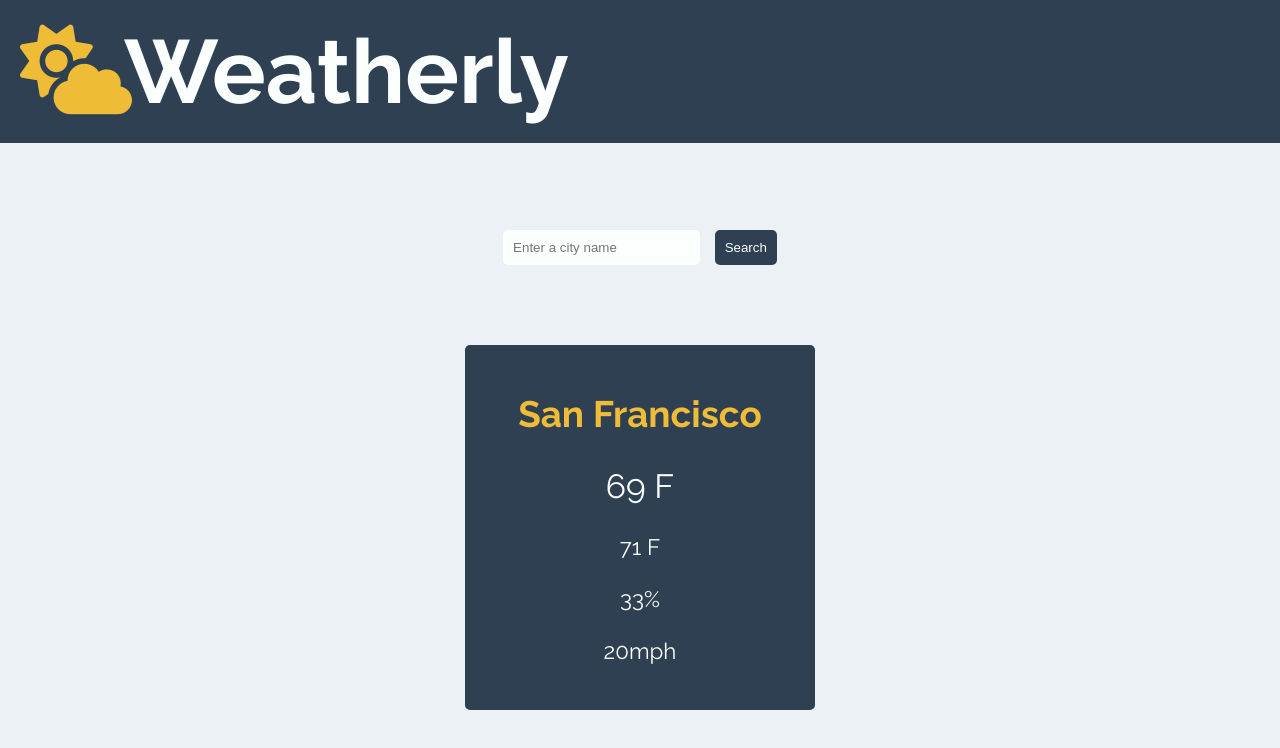
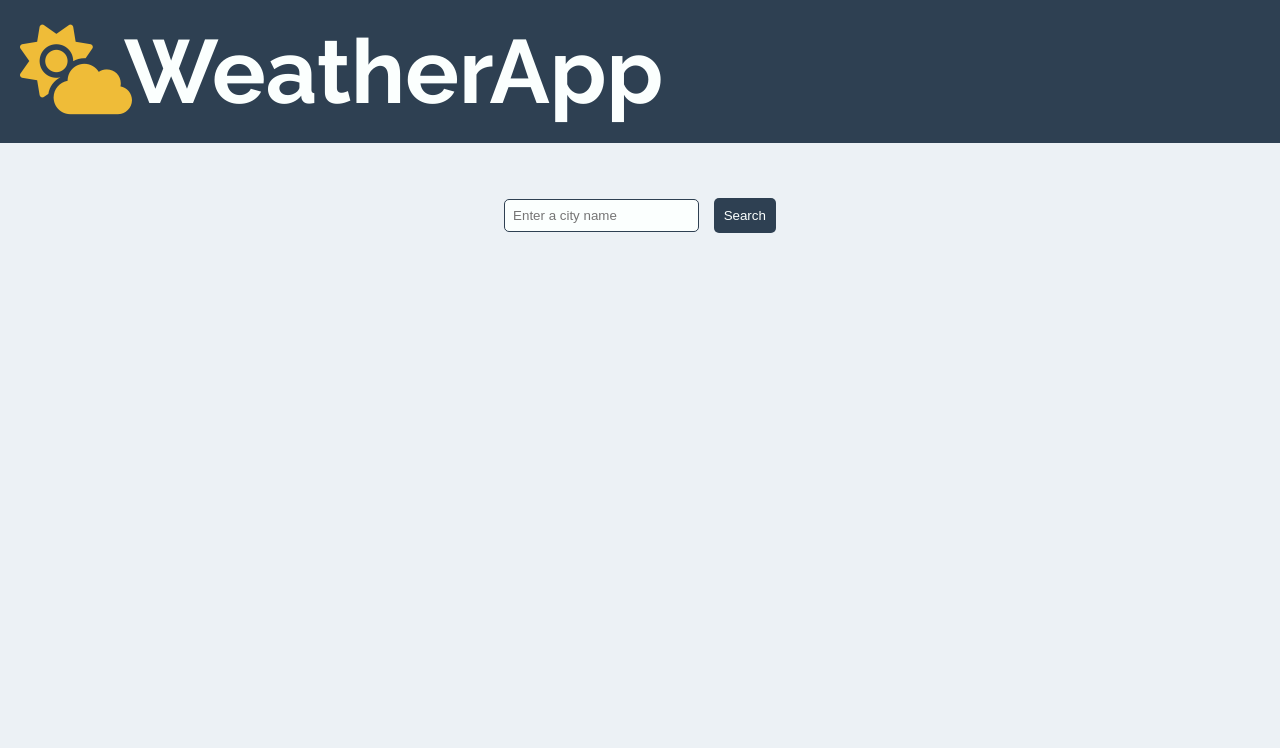
Before and after one commit to CesarALuna/weather-app, a plain HTML site: page index.html in a window 1280 px wide. Drawn offline with Linux system fonts and the light colour scheme.

Commit message:
view.js and index.js done

```diff
--- a/index.html
+++ b/index.html
@@ -19,7 +19,7 @@
 </head>
 <body>
     <header class="header">
-        <h1><i class="fas fa-cloud-sun"></i>Weatherly</h1>
+        <h1><i class="fas fa-cloud-sun"></i>WeatherApp</h1>
     </header>
 
     <div class="main">
@@ -32,11 +32,11 @@
 
         <!-- REMOVE DEFAULT VALUES LATER -->
         <div class="search-result" id="searchResult">
-            <h3 id="cityName">San Francisco</h3>
-            <p id="temperature">69 F</p>
-            <p id="feelsLike">71 F</p>
-            <p id="humidity">33%</p>
-            <p id="wind">20mph</p>
+            <h3 id="cityName">  </h3>
+            <p id="temperature">  </p>
+            <p id="feelsLike">  </p>
+            <p id="humidity">  </p>
+            <p id="wind">  </p>
         </div>
 
     </div>
--- a/main.js
+++ b/main.js
@@ -0,0 +1 @@
+(()=>{"use strict";const e=async function(e){const t=`https://api.openweathermap.org/data/2.5/weather?q=${e}&units=imperial&appid=9d0a4ea4b78acb7dd9fbdeb13a35fdfa`;try{const n=await fetch(t,{mode:"cors"});if(!n.ok)throw new Error(`${e} not found. Please try again`);return function(e){const{name:t,main:{temp:n,temp_max:a,humidity:d},wind:{speed:i}}=e;return{cityName:t,temperature:n,tempMax:a,humidity:d,windSpeed:i}}(await n.json())}catch(e){return alert(e),null}},t=function(e){if(!e)return;document.getElementById("searchResult").classList.add("active");const t=document.getElementById("cityName"),n=document.getElementById("temperature"),a=document.getElementById("feelsLike"),d=document.getElementById("humidity"),i=document.getElementById("wind");t.textContent=`${e.cityName}`,n.textContent=`Current Temperature: ${e.temperature}°F`,a.textContent=`Today's High: ${e.tempMax}°F`,d.textContent=`Humidity is ${e.humidity}%`,i.textContent=`Wind: ${e.windSpeed} miles per hour`},n=document.getElementById("searchForm"),a=document.getElementById("searchInput"),d=document.getElementById("searchBtn");n.addEventListener("submit",(e=>{e.preventDefault()})),d.addEventListener("click",(async()=>{if(""===a.value)return;const n=await e(a.value);t(n)}))})();
--- a/style.css
+++ b/style.css
@@ -57,11 +57,11 @@ button {
     /* MAIN */
 .main {
     padding: 2rem;
-    margin-top: 2rem;
+    margin-top: 1rem;
 }
 
 .form {
-    padding: 1rem;
+    padding-bottom: 1.5rem;
     text-align: center;
 }
 
@@ -69,7 +69,7 @@ button {
     margin-right: 0.5rem;
     background-color: var(--primary-light);
     color: var(--primary-dark);
-    border: 2px solid transparent;
+    border: 1px solid var(--primary-dark);
 }
 
 .btn {
@@ -89,14 +89,15 @@ button {
 }
 
 .search-result {
-    /* display: none; */
+    display: none;
     max-width: 350px;
-    padding: 2rem;
+    padding: 1rem;
     border-radius: 5px;
     margin: 4rem auto;
     background-color: var(--primary-dark);
     color: var(--primary-light);
-    box-shadow: rgba(0, 0, 0, 0.85) 0 5 15px;
+    box-shadow:  0 0 10px 2px #333;
+    box-shadow: inset 0px 85px rgba(255, 255, 255, .20);
 }
 
 .search-result.active {
@@ -111,11 +112,13 @@ button {
 .search-result h3 {
     border-radius: 5px;
     color: var(--secondary-light);
-    font-size: 2.3rem;
+    font-size: 2.6rem;
+    padding: 0;
+    margin: 0;
 }
 
 .search-result p:nth-child(2) {
-    font-size: 2.1rem;
+    font-size: 1.7rem;
 }
 
 .search-result p {
```
